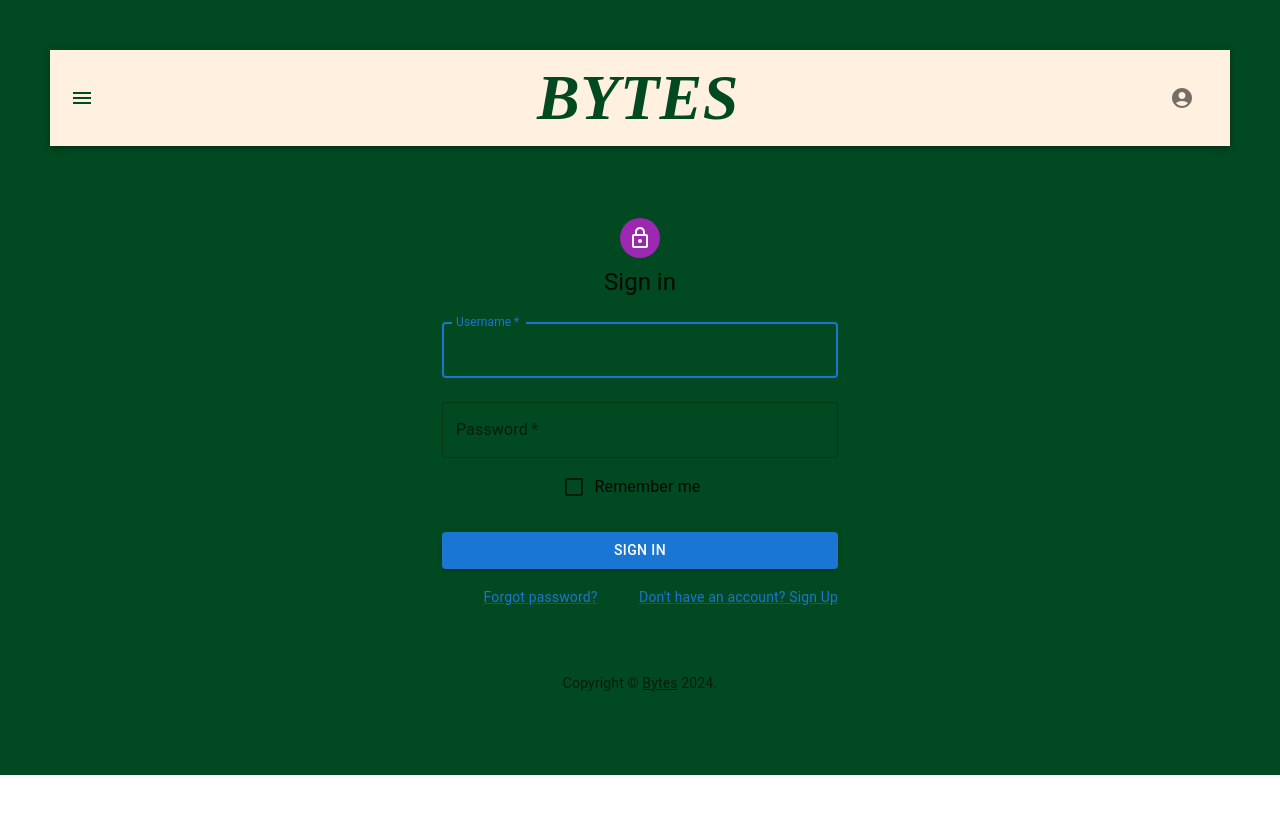
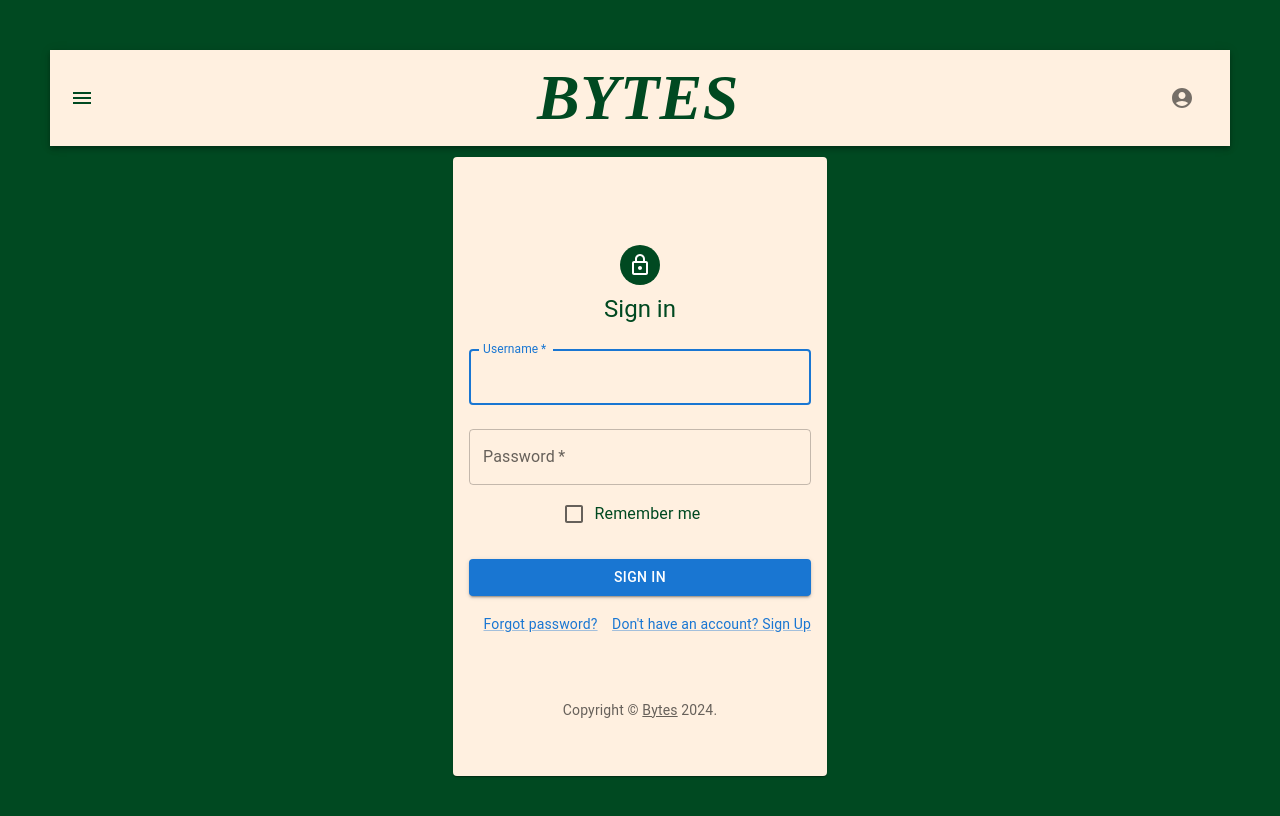
Before and after one commit to tmpurcell/recipe-book, a React (Create React App) app in the folder Frontend/recipe-book/: page /Login in a window 1280 px wide. Shown: the top 816 px of the page. Built offline with nearby package versions, Linux system fonts and the light colour scheme.

Commit message:
css style changes.

```diff
--- a/Frontend/recipe-book/src/components/LoginPage.js
+++ b/Frontend/recipe-book/src/components/LoginPage.js
@@ -12,6 +12,17 @@ import LockOutlinedIcon from '@mui/icons-material/LockOutlined';
 import Typography from '@mui/material/Typography';
 import Container from '@mui/material/Container';
 import { createTheme, ThemeProvider } from '@mui/material/styles';
+import { Card, CardContent, styled } from '@mui/material';
+
+const StyledCard = styled(Card)({
+  height: '100%',
+  display: 'flex',
+  flexDirection: 'column',
+  variant: 'outlined',
+  margin: '11px',
+  backgroundColor: '#fff0e0',
+  color: '#004921'
+});
 
 function Copyright(props) {
   return (
@@ -63,6 +74,8 @@ export default function SignIn() {
   return (
     <ThemeProvider theme={defaultTheme}>
       <Container component="main" maxWidth="xs">
+        <StyledCard>
+          <CardContent>
         <CssBaseline />
         <Box
           sx={{
@@ -72,7 +85,7 @@ export default function SignIn() {
             alignItems: 'center',
           }}
         >
-          <Avatar sx={{ m: 1, bgcolor: 'secondary.main' }}>
+          <Avatar sx={{ m: 1, bgcolor: '#004921' }}>
             <LockOutlinedIcon />
           </Avatar>
           <Typography component="h1" variant="h5">
@@ -126,6 +139,8 @@ export default function SignIn() {
           </Box>
         </Box>
         <Copyright sx={{ mt: 8, mb: 4 }} />
+        </CardContent>
+        </StyledCard>
       </Container>
     </ThemeProvider>
   );
--- a/Frontend/recipe-book/src/components/SignUpPage.js
+++ b/Frontend/recipe-book/src/components/SignUpPage.js
@@ -13,6 +13,17 @@ import { createTheme, ThemeProvider } from '@mui/material/styles';
 import IconButton from '@mui/material/IconButton';
 import Visibility from '@mui/icons-material/Visibility';
 import VisibilityOff from '@mui/icons-material/VisibilityOff';
+import { Card, CardContent, styled } from '@mui/material';
+
+const StyledCard = styled(Card)({
+  height: '100%',
+  display: 'flex',
+  flexDirection: 'column',
+  variant: 'outlined',
+  margin: '11px',
+  backgroundColor: '#fff0e0',
+  color: '#004921'
+});
 
 const defaultTheme = createTheme();
 
@@ -103,6 +114,8 @@ export default function SignUpForm() {
   return (
     <ThemeProvider theme={defaultTheme}>
       <Container component="main" maxWidth="xs">
+        <StyledCard>
+          <CardContent>
         <CssBaseline />
         <Box
           sx={{
@@ -112,7 +125,7 @@ export default function SignUpForm() {
             alignItems: 'center',
           }}
         >
-          <Avatar sx={{ m: 1, bgcolor: 'secondary.main' }}>
+          <Avatar sx={{ m: 1, bgcolor: '#004921' }}>
             <LockOutlinedIcon />
           </Avatar>
           <Typography component="h1" variant="h5">
@@ -199,6 +212,8 @@ export default function SignUpForm() {
             </Grid>
           </Box>
         </Box>
+        </CardContent>
+        </StyledCard>
       </Container>
     </ThemeProvider>
   );
--- a/Frontend/recipe-book/src/components/ViewRecipies.js
+++ b/Frontend/recipe-book/src/components/ViewRecipies.js
@@ -9,6 +9,8 @@ const StyledCard = styled(Card)({
     flexDirection: 'column',
     variant: 'outlined',
     margin: '11px',
+    backgroundColor: '#fff0e0',
+    color: '#004921'
   });
 
 const ViewRecipes = () => {
@@ -21,7 +23,7 @@ const ViewRecipes = () => {
            <StyledCard>
              <CardContent>
              <div>
-           <h3>{recipe.title}</h3>
+           <h3 style={{color: '#004921'}}>{recipe.title}</h3>
            <div>
              <strong>Ingredients:</strong>
              <br></br>
@@ -48,7 +50,7 @@ const ViewRecipes = () => {
           <StyledCard>
             <CardContent>
               <div>
-              <h3>{recipe.title}</h3>
+              <h3 style={{color:'#004921'}}>{recipe.title}</h3>
            <div>
              <strong>Ingredients:</strong>
              <br></br>
```
